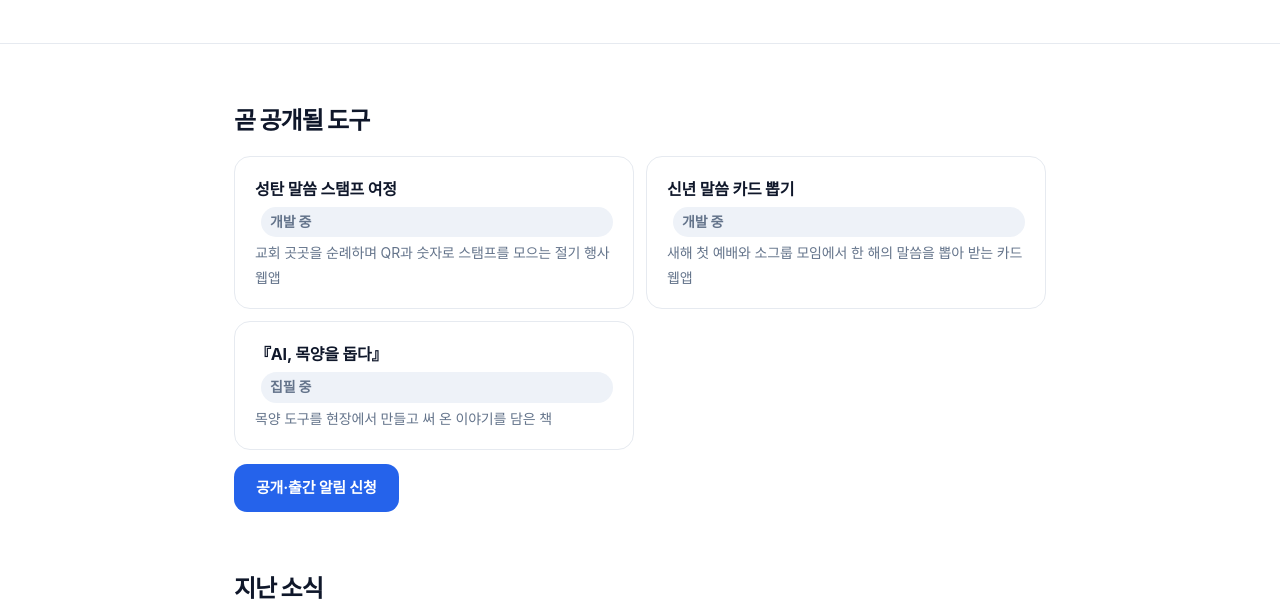
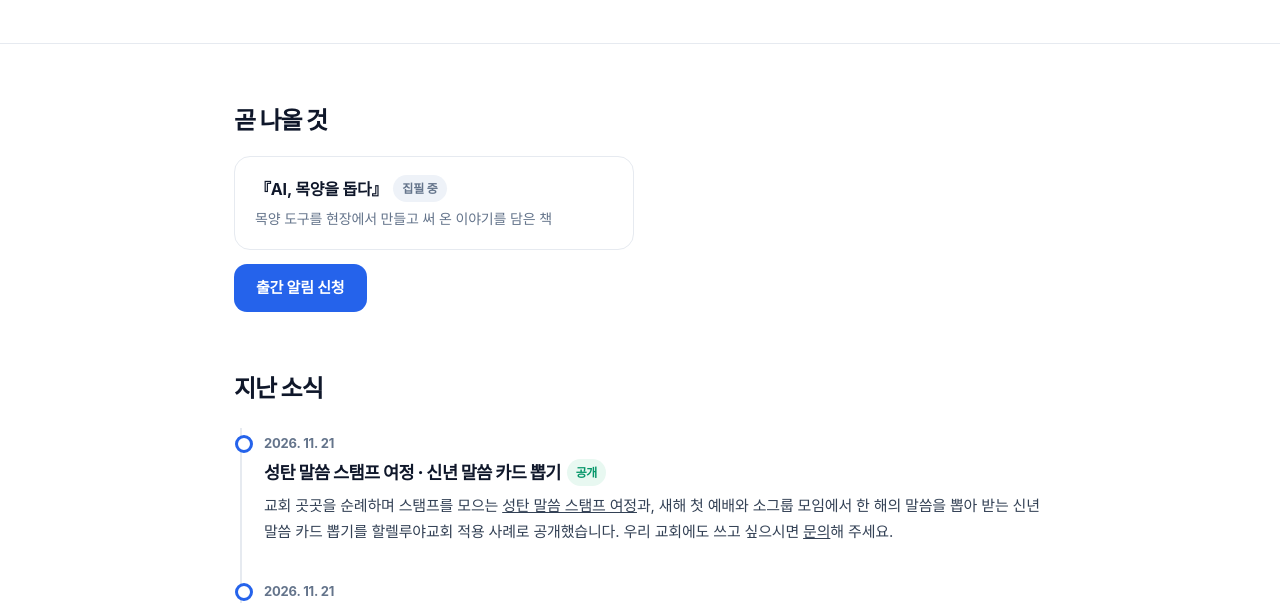
Before and after one commit to shepherdsdesk/MokyangDesk, a plain HTML site: page news.html in a window 1280 px wide. Shown: the part 326-929 px from the top of the page. Drawn offline with Linux system fonts and the light colour scheme; a web font is replaced by a local one.

Commit message:
업데이트 소식: 성탄 스탬프·신년 카드 공개 반영, 태그 모양 수정
Co-Authored-By: Claude Opus 5.5 <noreply@anthropic.com>
Claude-Session: https://claude.ai/code/session_01YU2ZCai5QyqsPLJtY9B3bP

```diff
--- a/news.html
+++ b/news.html
@@ -63,7 +63,7 @@ td b{white-space:nowrap}
 .tag.new{background:#E8F8F1;color:#059669}.tag.up{background:#EFF4FF;color:#2563EB}.tag.soon{background:#EEF2F8;color:#64748B}
 .cards{display:grid;grid-template-columns:1fr 1fr;gap:12px;margin:14px 0}
 .card{padding:18px 20px;border-radius:16px;border:1px solid #E6EAF0}
-.card b{display:block;font-size:16px}.card span{display:block;font-size:14px;color:#64748B;margin-top:4px}
+.card b{display:block;font-size:16px}.card span{display:block;font-size:14px;color:#64748B;margin-top:4px}.card span.tag{display:inline-block;margin-top:0;font-size:12px}
 .btn{display:inline-flex;align-items:center;gap:8px;height:48px;padding:0 22px;border-radius:13px;font-weight:700;font-size:15px;text-decoration:none;background:#2563EB;color:#fff}
 .btn.line{background:#fff;color:#0F172A;border:1px solid #D8DEE8}
 footer{background:#020617;color:#94A3B8;padding:40px 0;font-size:13.5px}
@@ -85,16 +85,18 @@ footer a:hover{color:#fff}
 </div></section>
 <main><div class="wrap">
 
-<h2 style="margin-top:28px">곧 공개될 도구</h2>
+<h2 style="margin-top:28px">곧 나올 것</h2>
 <div class="cards">
-  <div class="card"><b>성탄 말씀 스탬프 여정<span class="tag soon">개발 중</span></b><span>교회 곳곳을 순례하며 QR과 숫자로 스탬프를 모으는 절기 행사 웹앱</span></div>
-  <div class="card"><b>신년 말씀 카드 뽑기<span class="tag soon">개발 중</span></b><span>새해 첫 예배와 소그룹 모임에서 한 해의 말씀을 뽑아 받는 카드 웹앱</span></div>
   <div class="card"><b>『AI, 목양을 돕다』<span class="tag soon">집필 중</span></b><span>목양 도구를 현장에서 만들고 써 온 이야기를 담은 책</span></div>
 </div>
-<p><a class="btn" href="/#contact">공개·출간 알림 신청</a></p>
+<p><a class="btn" href="/#contact">출간 알림 신청</a></p>
 
 <h2>지난 소식</h2>
 <div class="log">
+  <div class="log-item"><span class="d">2026. 11. 21</span><h3>성탄 말씀 스탬프 여정 · 신년 말씀 카드 뽑기<span class="tag new">공개</span></h3>
+    <p>교회 곳곳을 순례하며 스탬프를 모으는 <a href="https://shepherdsdesk.github.io/xmas-stamp/">성탄 말씀 스탬프 여정</a>과, 새해 첫 예배와 소그룹 모임에서 한 해의 말씀을 뽑아 받는 신년 말씀 카드 뽑기를 할렐루야교회 적용 사례로 공개했습니다. 우리 교회에도 쓰고 싶으시면 <a href="/?topic=맞춤#contact">문의</a>해 주세요.</p></div>
+  <div class="log-item"><span class="d">2026. 11. 21</span><h3>홈페이지 새 단장 · 도구 13가지<span class="tag up">업데이트</span></h3>
+    <p>교회 셔틀버스, 함께 돌봄, 톡톡, 목회자 휴가 관리표, 성도 심방 보드, 성경발자국을 새로 소개합니다. 받는 방법을 네 가지로 정리하고, 성도 정보가 어디에 저장되는지 첫 화면에서 볼 수 있게 했습니다.</p></div>
   <div class="log-item"><span class="d">2026. 11. 11</span><h3>AI목양지원센터 홈페이지 공개<span class="tag new">새 소식</span></h3>
     <p>mokyangdesk.com이 센터 메인이 되고, 프로그램을 받는 곳은 <a href="/desk/">목양 데스크</a>로 옮겼습니다. 개인정보 안내와 이용 조건 페이지를 새로 열었습니다.</p></div>
   <div class="log-item"><span class="d">2026. 11. 11</span><h3>셰퍼드 데스크 맥 앱 공개 · 웹 버전 v1.1.3<span class="tag up">업데이트</span></h3>
```
Also changed, not shown: index.html (+1 -1 lines).
